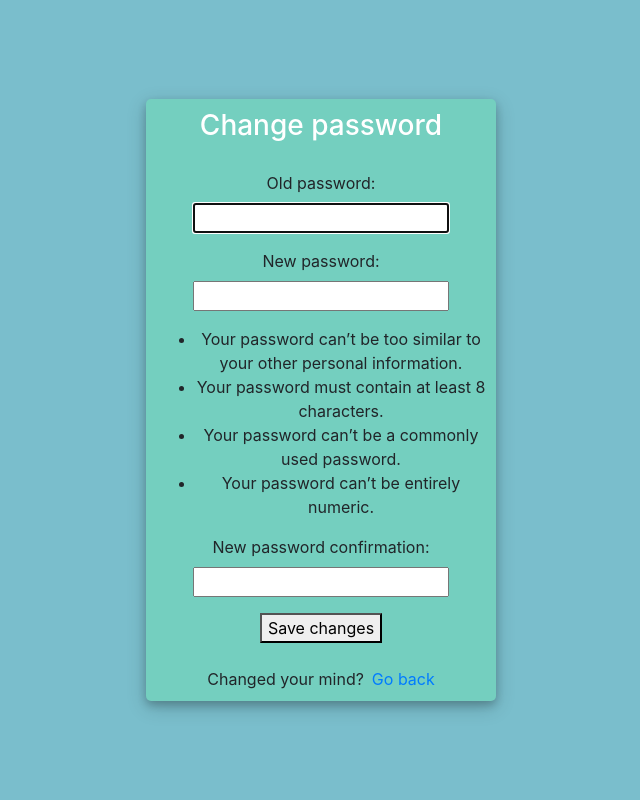
After one commit to oliwiertrawinski/imeiApp, a Django app: page /change_password/ in a window 1280 px wide. The commit adds this page. Shown: the whole page, without its empty margins (319-959 px from the left). Run offline with Django 3.2, Linux system fonts and the light colour scheme; some libraries are stand-ins or nearby versions.

Commit message:
creating repository

```diff
--- a/imeiApp/models.py
+++ b/imeiApp/models.py
@@ -1,6 +1,7 @@
 from django.contrib.gis.db.models import PointField
 from django.db import models
 from django.contrib import auth
+from datetime import datetime
 #from geoposition.fields import GeopositionField
 from django.utils import timezone
 
@@ -73,6 +74,7 @@ class Stolen_markers(models.Model):
     owner = models.ForeignKey(auth.models.User, on_delete=models.PROTECT, related_name="owner", null=False, db_constraint=False)
     imei = models.ForeignKey(Imei_numbers, on_delete=models.CASCADE, related_name="stolen_phone", null=False, db_constraint=False)
     location = PointField()
+    date = models.DateTimeField(default=datetime.now, blank=True)
 
     def __str__(self):
         return f"Name: {self.owner}; imei: {self.imei.ImeiNumber}; location: {self.location}"
--- a/imeiApp/urls.py
+++ b/imeiApp/urls.py
@@ -8,6 +8,8 @@ urlpatterns = [
     path('login/', views.loginPage, name="login"),
     path('logout/', views.logoutUser, name="logout"),
 
+    path('change_password/', views.change_password, name="change_password"),
+
     path('', views.home, name='home'),
     path('check_imei/', views.check_imei, name='check_imei'),
     path('phone_base/', views.phone_base, name='phone_base'),
--- a/imeiApp/views.py
+++ b/imeiApp/views.py
@@ -1,8 +1,9 @@
 from django.contrib import messages
+from django.contrib.auth.forms import PasswordChangeForm
 from django.contrib.gis.geos import Point
 from django.http import HttpResponseRedirect
 from django.shortcuts import render, redirect
-from django.contrib.auth import login, logout, authenticate
+from django.contrib.auth import login, logout, authenticate, update_session_auth_hash
 from django.urls import reverse_lazy
 from django.views.generic import CreateView, TemplateView
 from .forms import  CreateUserForm
@@ -81,18 +82,9 @@ def check_imei(request):
             return HttpResponseRedirect(request.path_info)
 
         if  len(Stolen_markers.objects.filter(imei__ImeiNumber=nr_imei)) !=0:
-            messages.success(request, 'This phone is stolen')
+            messages.success(request, 'This phone has been stolen!')
 
-        # fields = phone._meta.get_fields()
-        # tuple_list = []
-        #
-        # for i in range(3,30):
-        #     field_name = fields[i].name
-        #     field_content = getattr(phone, field_name)
-        #     tuple_list.append((field_name, field_content))
-        # context = {'fields_tuple_list':tuple_list}
-        # return render(request, 'imeiApp/phone_details.html', context)
-        #request.session['model_id']=phone.id
+
         return redirect('imeiApp:phone_details', model_id=phone.id )
 
 
@@ -167,3 +159,20 @@ def report_stolen_phone(request):
         return HttpResponseRedirect(request.path_info)
 
     return render(request, 'imeiApp/get_marker.html')
+
+
+def change_password(request):
+    if request.method == 'POST':
+        form = PasswordChangeForm(request.user, request.POST)
+        if form.is_valid():
+            user = form.save()
+            update_session_auth_hash(request, user)  # Important!
+            messages.success(request, 'Your password was successfully updated!')
+            return redirect('imeiApp:home')
+        else:
+            messages.error(request, 'Please correct the error below.')
+    else:
+        form = PasswordChangeForm(request.user)
+    return render(request, 'imeiApp/change_password.html', {
+        'form': form
+    })
--- /dev/null
+++ b/templates/imeiApp/change_password.html
@@ -0,0 +1,117 @@
+<!DOCTYPE html>
+<html>
+
+<head>
+    <title>Login</title>
+    <link rel="stylesheet" href="https://stackpath.bootstrapcdn.com/bootstrap/4.1.3/css/bootstrap.min.css"
+          integrity="sha384-MCw98/SFnGE8fJT3GXwEOngsV7Zt27NXFoaoApmYm81iuXoPkFOJwJ8ERdknLPMO" crossorigin="anonymous">
+    <script src="https://ajax.googleapis.com/ajax/libs/jquery/3.3.1/jquery.min.js"></script>
+    <link rel="stylesheet" href="https://use.fontawesome.com/releases/v5.6.1/css/all.css"
+          integrity="sha384-gfdkjb5BdAXd+lj+gudLWI+BXq4IuLW5IT+brZEZsLFm++aCMlF1V92rMkPaX4PP" crossorigin="anonymous">
+
+
+    <style>
+        body,
+        html {
+            margin: 0;
+            padding: 0;
+            height: 100%;
+            background: #7abecc !important;
+        }
+
+        .user_card {
+            width: 350px;
+            margin-top: auto;
+            margin-bottom: auto;
+            background: #74cfbf;
+            position: relative;
+            display: flex;
+            justify-content: center;
+            flex-direction: column;
+            padding: 10px;
+            box-shadow: 0 4px 8px 0 rgba(0, 0, 0, 0.2), 0 6px 20px 0 rgba(0, 0, 0, 0.19);
+            -webkit-box-shadow: 0 4px 8px 0 rgba(0, 0, 0, 0.2), 0 6px 20px 0 rgba(0, 0, 0, 0.19);
+            -moz-box-shadow: 0 4px 8px 0 rgba(0, 0, 0, 0.2), 0 6px 20px 0 rgba(0, 0, 0, 0.19);
+            border-radius: 5px;
+
+        }
+
+        .form_container {
+            margin-top: 20px;
+        }
+
+        #form-title {
+            color: #fff;
+
+        }
+
+        .login_btn {
+            width: 100%;
+            background: #33ccff !important;
+            color: white !important;
+        }
+
+        .login_btn:focus {
+            box-shadow: none !important;
+            outline: 0px !important;
+        }
+
+        .login_container {
+            padding: 0 2rem;
+        }
+
+        .input-group-text {
+            background: #f7ba5b !important;
+            color: white !important;
+            border: 0 !important;
+            border-radius: 0.25rem 0 0 0.25rem !important;
+        }
+
+        .input_user,
+        .input_pass:focus {
+            box-shadow: none !important;
+            outline: 0px !important;
+        }
+
+        #messages {
+            background-color: grey;
+            color: #fff;
+            padding: 10px;
+            margin-top: 10px;
+        }
+    </style>
+
+</head>
+<body>
+<div class="container h-100">
+    <div class="d-flex justify-content-center h-100">
+        <div class="user_card">
+            <div class="d-flex justify-content-center">
+
+
+                <h3 id="form-title">Change password</h3>
+            </div>
+            <div class="d-flex justify-content-center form_container text-center">
+                <form method="post">
+                    {% csrf_token %}
+                    {{ form.as_p }}
+                    <button type="submit">Save changes</button>
+                </form>
+            </div>
+
+            {% for message in messages %}
+                <p id="messages">{{ message }}</p>
+            {% endfor %}
+
+            <div class="mt-4">
+                <div class="d-flex justify-content-center links">
+                    Changed your mind? <a href="{% url 'imeiApp:home' %}" class="ml-2">Go back</a>
+                </div>
+
+            </div>
+        </div>
+    </div>
+</div>
+</body>
+
+</html>
--- a/templates/imeiApp/phone_base.html
+++ b/templates/imeiApp/phone_base.html
@@ -2,10 +2,10 @@
 {% load static %}
 {% block content %}
     <div class="d-flex justify-content-center">
-        <h3 id="form-title">Phone database</h3>
+        <h3 id="form-title">Phone base</h3>
     </div>
 
-    <table id="myTable" class="table table-striped table-bordered" style="width:100%">
+    <table id="myTable" class="table table-hover table-striped table-bordered" style="width:100%">
         <thead id="phoneTableHeaders">
         <tr>
             <th scope="col">Brand</th>
```
Also changed, not shown: populate_db.py (+2 -80 lines), templates/imeiApp/base.html (+15 -6 lines), templates/imeiApp/get_marker.html (+6 -34 lines), templates/imeiApp/home.html (+9 -4 lines), templates/imeiApp/map.html (+11 -5 lines), templates/imeiApp/phone_details.html (+13 -1 lines), imeiApp/migrations/0001_initial.py (deleted), imeiApp/static/images/example_phone.png (added), imeiApp/static/images/home_image.jpg (added).
